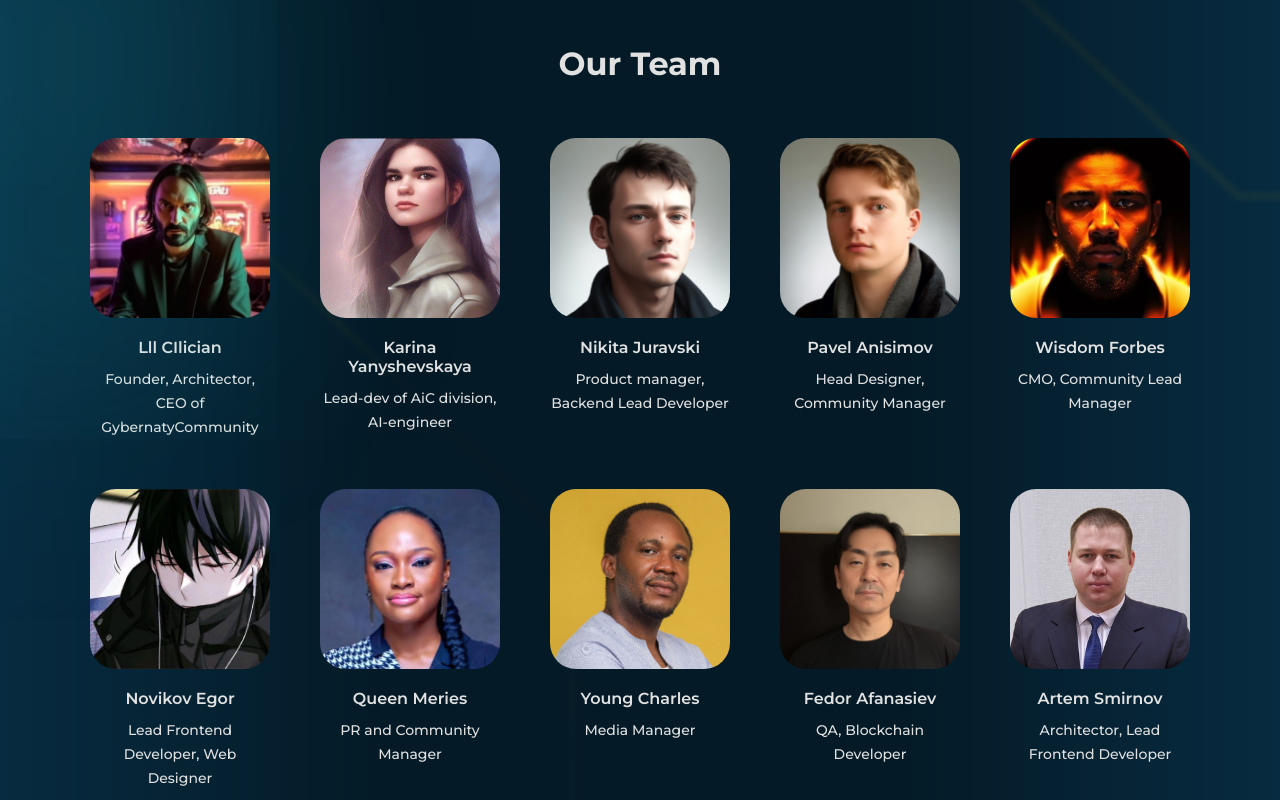
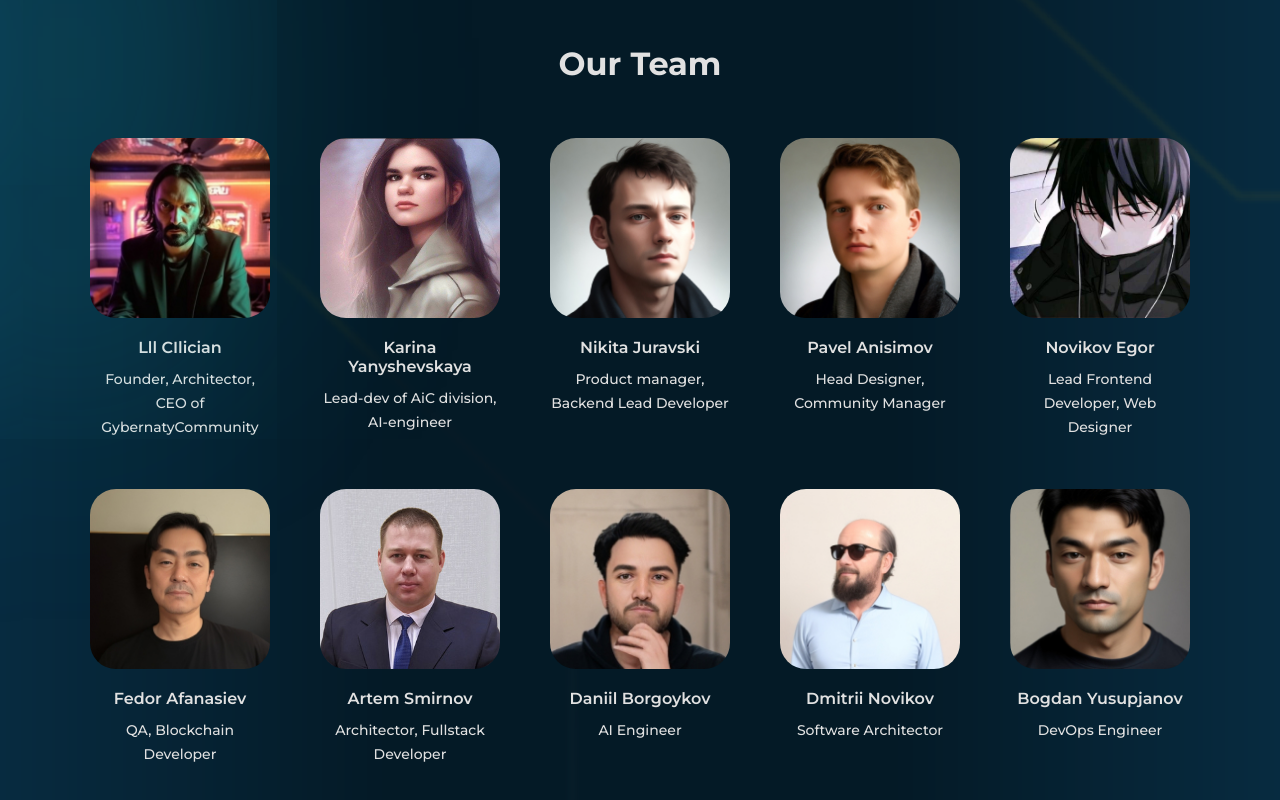
Before and after one commit to TheMacroeconomicDao/gyber-social-platform, a Next.js app: page / in a window 1280 px wide. Shown: the part 1420-2220 px from the top of the page. Built offline with nearby package versions, Linux system fonts and the light colour scheme; a web font is replaced by a local one.

Commit message:
delete wis team

```diff
--- a/src/widgets/Team/data/teams.ts
+++ b/src/widgets/Team/data/teams.ts
@@ -26,29 +26,10 @@ const data = [
     skills: "Head Designer, Community Manager",
   },
   {
-    id: 5,
-    avatarSrc: "/images/teams/wisdom.jpg",
-    fullName: "Wisdom Forbes",
-    skills: "CMO, Community Lead Manager",
-    link: "https://t.me/ProfWisdomforbes",
-  },
-  {
     id: 7,
     avatarSrc: "/images/teams/Novikov-Egor.jpg",
     fullName: "Novikov Egor",
     skills: "Lead Frontend Developer, Web Designer",
-  },
-  {
-    id: 8,
-    avatarSrc: "/images/teams/Queen-Meries.jpg",
-    fullName: "Queen Meries",
-    skills: "PR and Community Manager",
-  },
-  {
-    id: 9,
-    avatarSrc: "/images/teams/Young-Charles.jpg",
-    fullName: "Young Charles",
-    skills: "Media Manager",
   },
   {
     id: 10,
@@ -60,7 +41,7 @@ const data = [
     id: 11,
     avatarSrc: "/images/teams/Artem-Smirnov.jpg",
     fullName: "Artem Smirnov",
-    skills: "Architector, Lead Frontend Developer",
+    skills: "Architector, Fullstack Developer",
     link: "https://t.me/webency",
   },
   {
```
Also changed, not shown: 1 other file (tests, documents, lock files or other folders).
